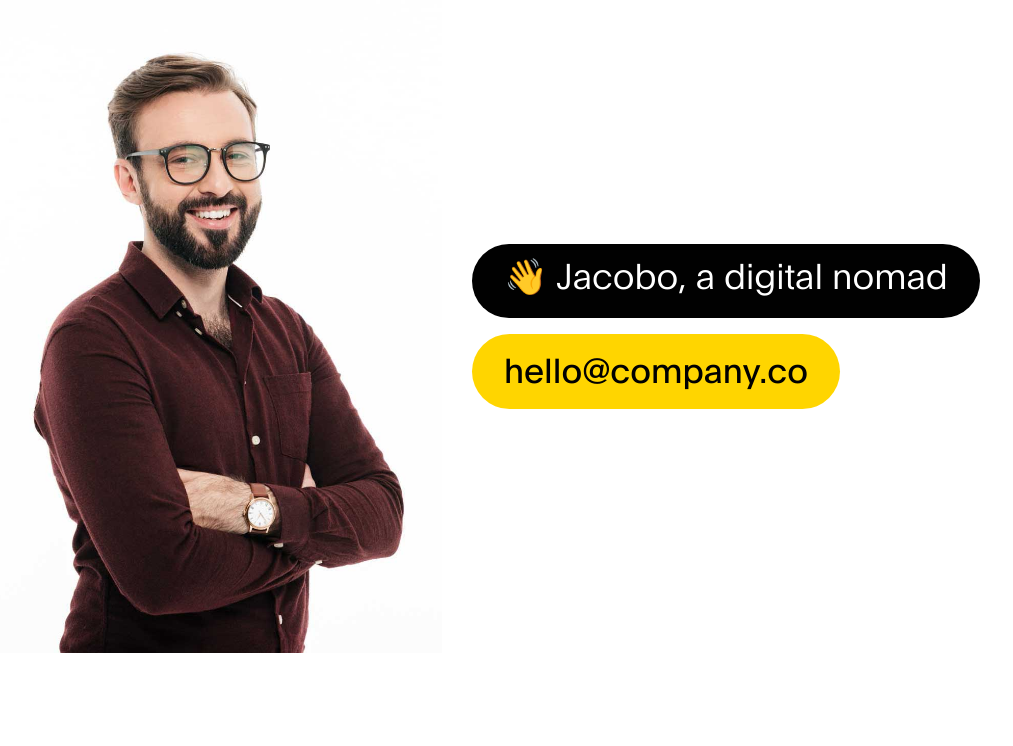
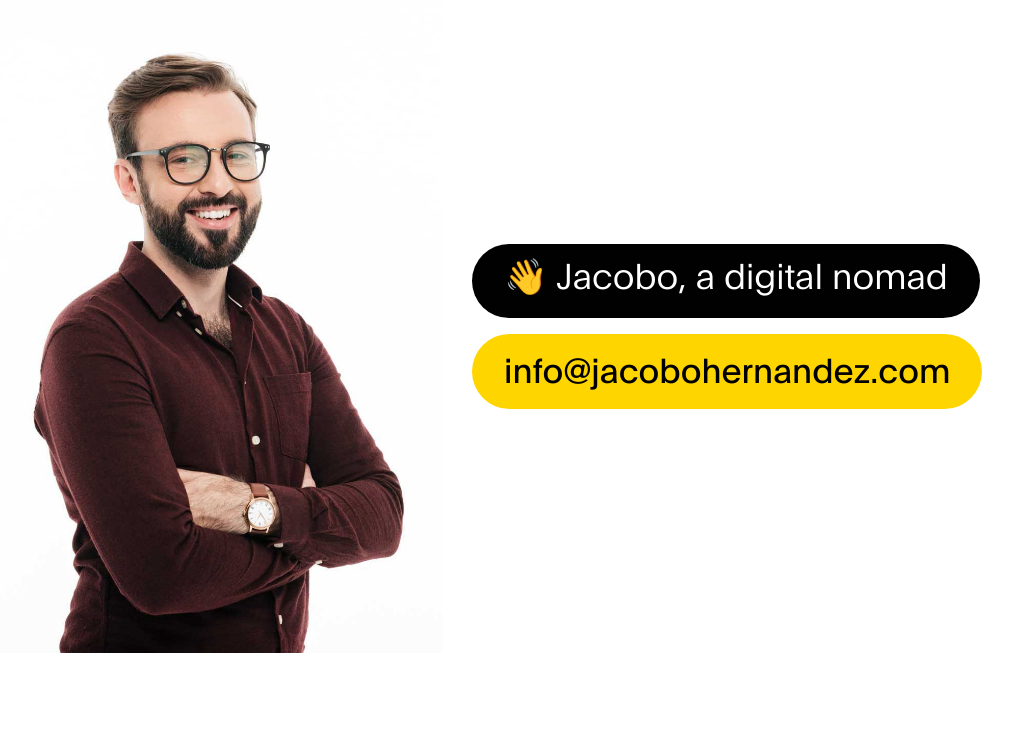
Before and after one commit to soyeljake/jacobo, a plain HTML site: page index.html in a window 1280 px wide. Shown: the top 746 px of the page, without its empty margins (88-1101 px from the left). Drawn offline with Linux system fonts and the light colour scheme.

Commit message:
Update index.html

```diff
--- a/index.html
+++ b/index.html
@@ -78,8 +78,8 @@
 
                             <h1 class="hero-title">👋 Jacobo, a digital nomad</h1>
 
-                            <a href="#" class="email-link">
-                                hello@company.co
+                            <a href="mailto:info@jacobohernandez.com" class="email-link">
+                                info@jacobohernandez.com
                             </a>
 
                         </div>
```
